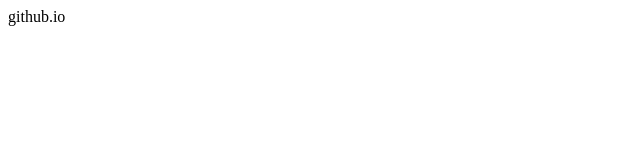
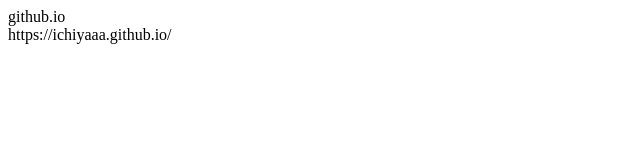
Before and after one commit to ichiyaaa/ichiyaaa.github.io, a plain HTML site: page index.html in a window 1280 px wide. Shown: the whole page, without its empty margins (0-640 px from the left). Drawn offline with Linux system fonts and the light colour scheme.

Commit message:
Update index.html

```diff
--- a/index.html
+++ b/index.html
@@ -4,6 +4,7 @@
     <title>github.io</title>
   </head>
   <body>
-    github.io
+    github.io<br />
+    https://ichiyaaa.github.io/
   </body>
 </html>
```
